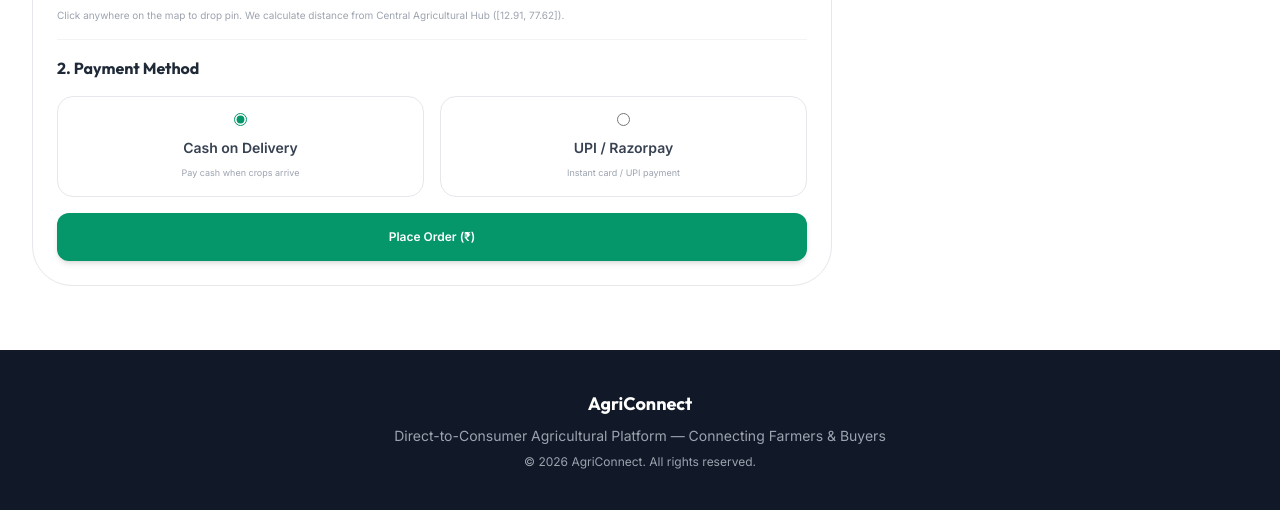
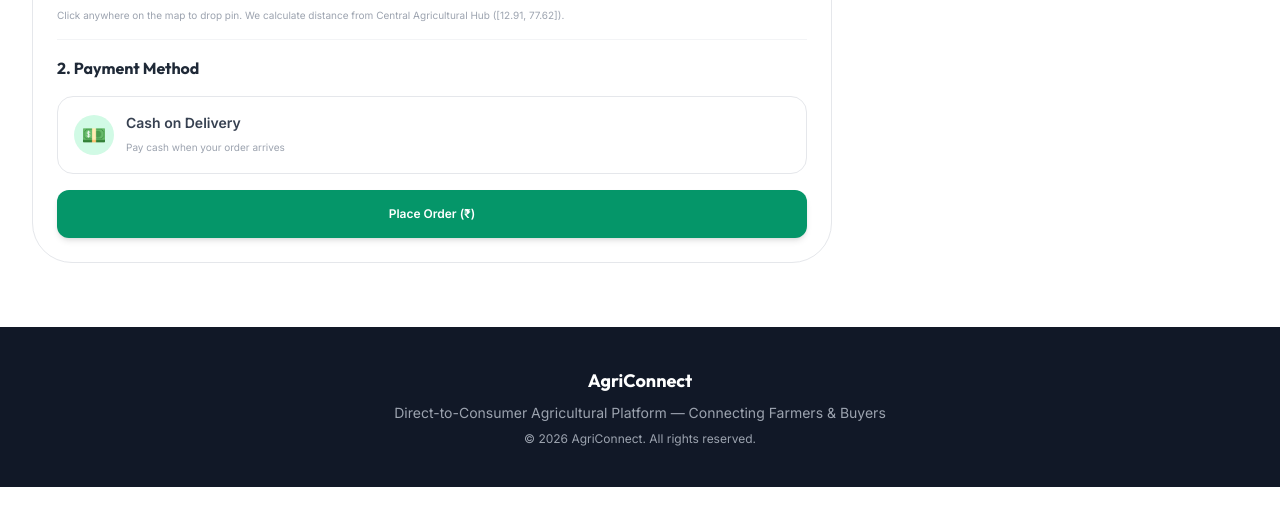
Before and after one commit to 23kb1a3080-cloud/Farm, a Flask app: template templates/checkout.html in a window 1280 px wide. Shown: the part 823-1333 px from the top of the page. After the commit the page ends 1310 px from the top, so only its background shows below. Run offline with Flask 3, Linux system fonts and the light colour scheme; the template is opened without the code that fills it, so the values that code supplies are empty; some libraries are stand-ins or nearby versions.

Commit message:
Remove Razorpay payment gateway completely - Cash on Delivery only

```diff
--- a/app.py
+++ b/app.py
@@ -4,7 +4,6 @@ import datetime
 from bson import ObjectId
 from flask import Flask, render_template, request, redirect, url_for, session, jsonify, flash
 import bcrypt
-import razorpay
 from database import users_col, products_col, orders_col, payments_col
 from config import Config
 
@@ -409,7 +408,7 @@ def checkout_view():
                     "farmerName": users_col.find_one({"_id": prod["farmer"]})["name"]
                 })
                 products_col.update_one({"_id": prod["_id"]}, {"$inc": {"stock": -item["quantity"]}})
-        payment_method = request.form.get('payment_method', 'Cash on Delivery')
+        payment_method = 'Cash on Delivery'
         order = {
             "consumer": current_user["_id"], "orderItems": order_items,
             "shippingAddress": shipping_address,
@@ -418,7 +417,7 @@ def checkout_view():
             "phone": phone,
             "totalPrice": total,
             "status": "Pending",
-            "paymentStatus": "Paid" if payment_method == 'Razorpay' else "Unpaid",
+            "paymentStatus": "Pending",
             "paymentMethod": payment_method,
             "deliveryDistance": distance,
             "deliveryFee": delivery_fee,
@@ -430,13 +429,6 @@ def checkout_view():
         session.pop('cart', None)
         session.pop('coupon_code', None)
         session.pop('coupon_discount', None)
-        if payment_method == 'Razorpay':
-            payments_col.insert_one({
-                "order": order_id, "consumer": current_user["_id"],
-                "razorpay_order_id": f"pay_test_{str(order_id)[:12]}",
-                "amount": total * 100, "currency": "INR", "status": "paid"
-            })
-            return redirect(url_for('payment_success', order_id=str(order_id)))
         flash("Order placed successfully!", "success")
         return redirect(url_for('consumer_dashboard_view'))
     return render_template('checkout.html', subtotal=subtotal, discount=discount,
--- a/requirements.txt
+++ b/requirements.txt
@@ -2,4 +2,3 @@ Flask==3.0.3
 pymongo==4.8.0
 bcrypt==4.1.3
 python-dotenv==1.0.1
-razorpay==1.4.1
--- a/templates/checkout.html
+++ b/templates/checkout.html
@@ -55,20 +55,16 @@
                     <div class="border-t border-gray-100 dark:border-slate-800 pt-4 space-y-4">
                         <h3 class="font-outfit font-bold text-base text-gray-800 dark:text-white">2. Payment Method</h3>
 
-                        <div class="grid grid-cols-2 gap-4">
-                            <!-- COD -->
-                            <label class="flex flex-col items-center gap-2 p-4 bg-white dark:bg-slate-900 border border-gray-200 dark:border-slate-800 rounded-2xl cursor-pointer hover:bg-gray-50/50 transition-all select-none">
-                                <input type="radio" name="payment_method" value="Cash on Delivery" checked class="accent-emerald-600">
-                                <span class="text-sm font-bold text-gray-700 dark:text-gray-200 mt-1">Cash on Delivery</span>
-                                <span class="text-[9px] text-gray-400 text-center">Pay cash when crops arrive</span>
-                            </label>
-
-                            <!-- Razorpay -->
-                            <label class="flex flex-col items-center gap-2 p-4 bg-white dark:bg-slate-900 border border-gray-200 dark:border-slate-800 rounded-2xl cursor-pointer hover:bg-gray-50/50 transition-all select-none">
-                                <input type="radio" name="payment_method" value="Razorpay" class="accent-emerald-600">
-                                <span class="text-sm font-bold text-gray-700 dark:text-gray-200 mt-1">UPI / Razorpay</span>
-                                <span class="text-[9px] text-gray-400 text-center">Instant card / UPI payment</span>
-                            </label>
+                        <div class="p-4 bg-white dark:bg-slate-900 border border-gray-200 dark:border-slate-800 rounded-2xl">
+                            <div class="flex items-center gap-3">
+                                <div class="w-10 h-10 rounded-full bg-emerald-100 dark:bg-emerald-900/20 flex items-center justify-center text-xl">
+                                    💵
+                                </div>
+                                <div>
+                                    <span class="text-sm font-bold text-gray-700 dark:text-gray-200 block">Cash on Delivery</span>
+                                    <span class="text-[10px] text-gray-400">Pay cash when your order arrives</span>
+                                </div>
+                            </div>
                         </div>
                     </div>
 
```
